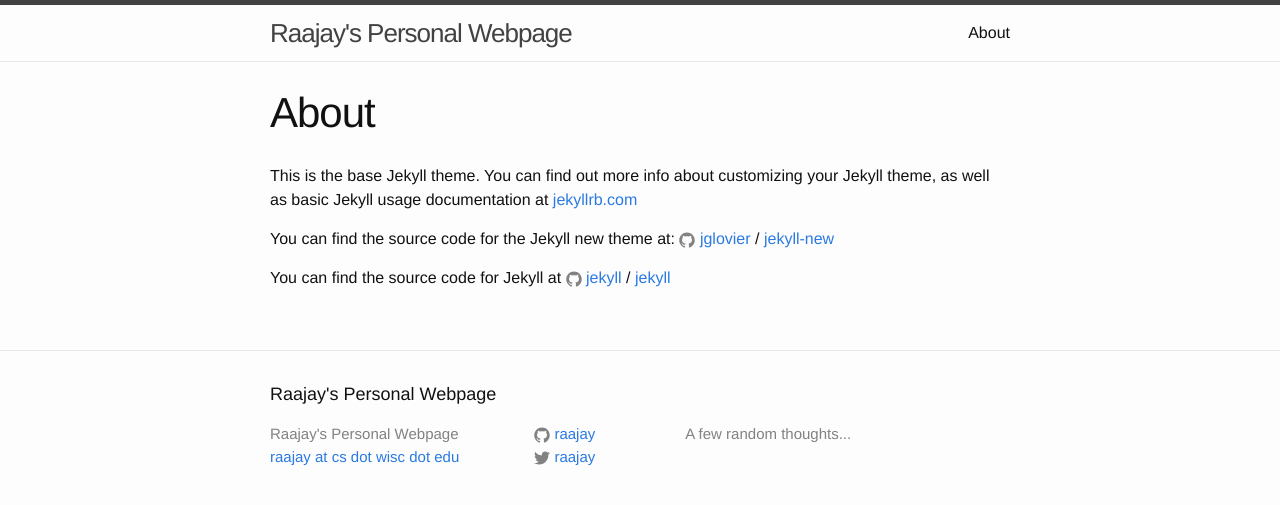
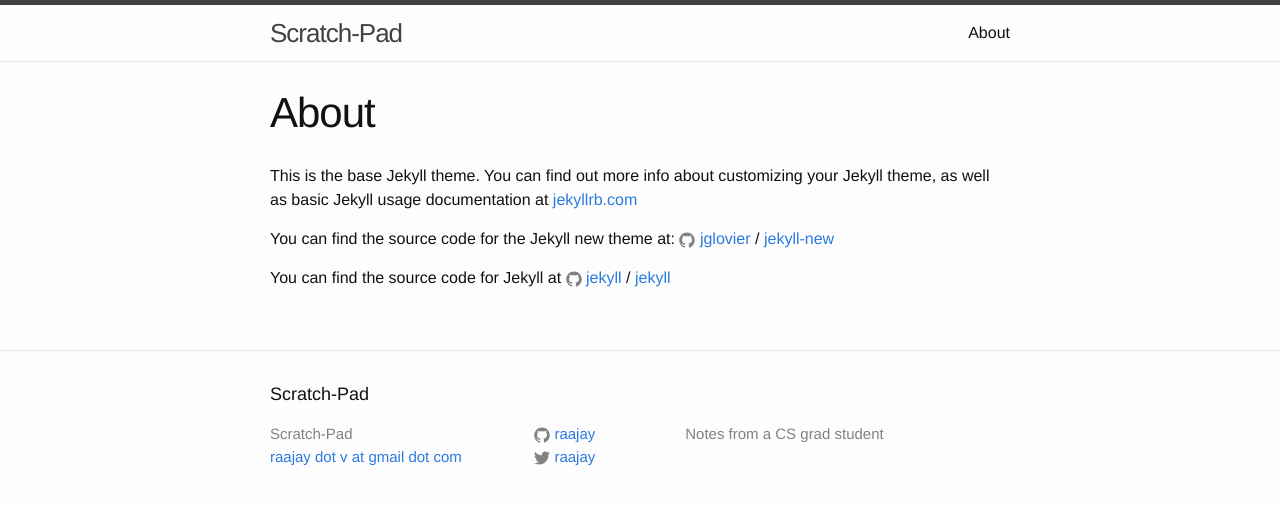
Before and after one commit to raajay/raajay.github.io, a Jekyll site: the page built from about.md, in a window 1280 px wide. Shown: the top 505 px of the page. Built offline with Jekyll 4.4.1, drawn with Linux system fonts in a browser that asks for light colours.

Commit message:
Rename the blog

```diff
--- a/_config.yml
+++ b/_config.yml
@@ -6,10 +6,10 @@
 # 'jekyll serve'. If you change this file, please restart the server process.
 
 # Site settings
-title: Raajay's Personal Webpage
-email: raajay at cs dot wisc dot edu
+title: Scratch-Pad
+email: raajay dot v at gmail dot com
 description: > # this means to ignore newlines until "baseurl:"
-    A few random thoughts...
+    Notes from a CS grad student
 baseurl: "" # the subpath of your site, e.g. /blog
 url: "http://pages.cs.wisc.edu/~raajay" # the base hostname & protocol for your site
 twitter_username: raajay
```
